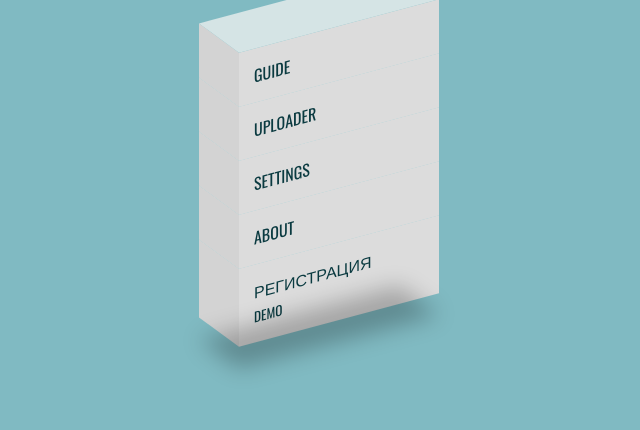
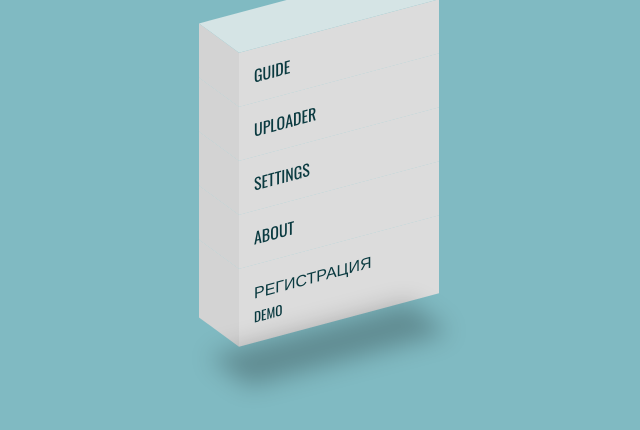
Before and after one commit to NonHexagon/Text_to_audio_service, a Flask app: page / in a window 1280 px wide. Shown: the part 227-657 px from the top of the page, without its empty margins (301-941 px from the left). Run offline with Flask 3, Linux system fonts and the light colour scheme.

Commit message:
Update style.css

```diff
--- a/Сайт/static/style.css
+++ b/Сайт/static/style.css
@@ -106,5 +106,5 @@ ul li:hover a
 
 ul li:last-child::after
 {
-    box-shadow: -100px 100px 20px rgba(0,0,0,0.25);
+    box-shadow: -110px 120px 22px rgba(0,0,0,0.25);
 }
```
